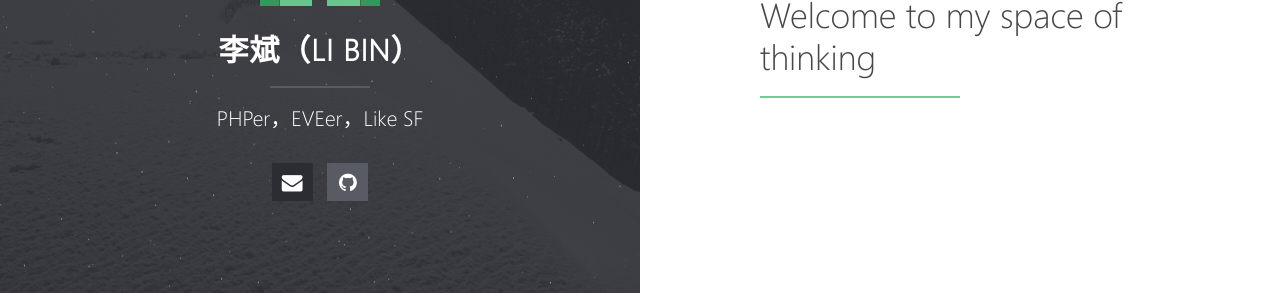
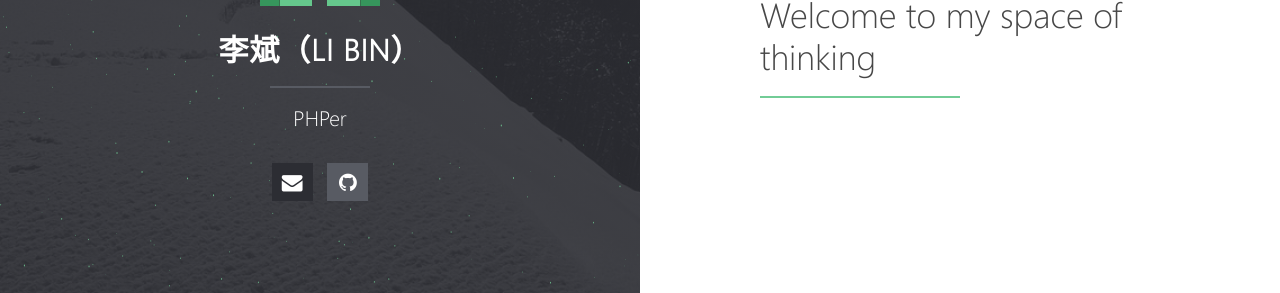
Before and after one commit to svxvs/octopus.github.io, a Jekyll site: the page built from index.md, in a window 1280 px wide. Shown: the part 410-703 px from the top of the page. Built offline with Jekyll 4.4.1, drawn with Linux system fonts in a browser that asks for light colours.

Commit message:
new theme

```diff
--- a/_config.yml
+++ b/_config.yml
@@ -1,6 +1,6 @@
 # Site
 title: 李斌（Li Bin）
-description: PHPer，EVEer，Like SF
+description: PHPer
 url: https://svxvs.github.io
 logo: halve.png                                       # Site logo
 locale: en_US
```
